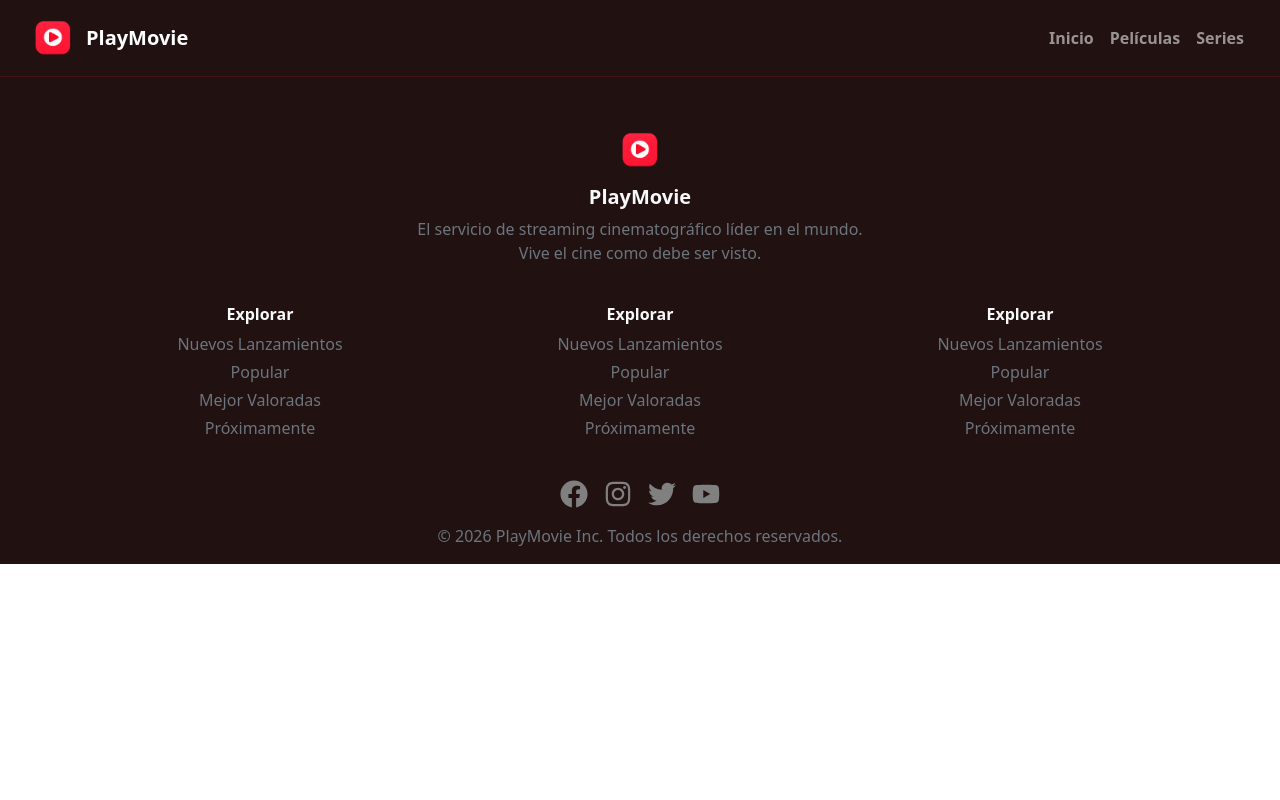
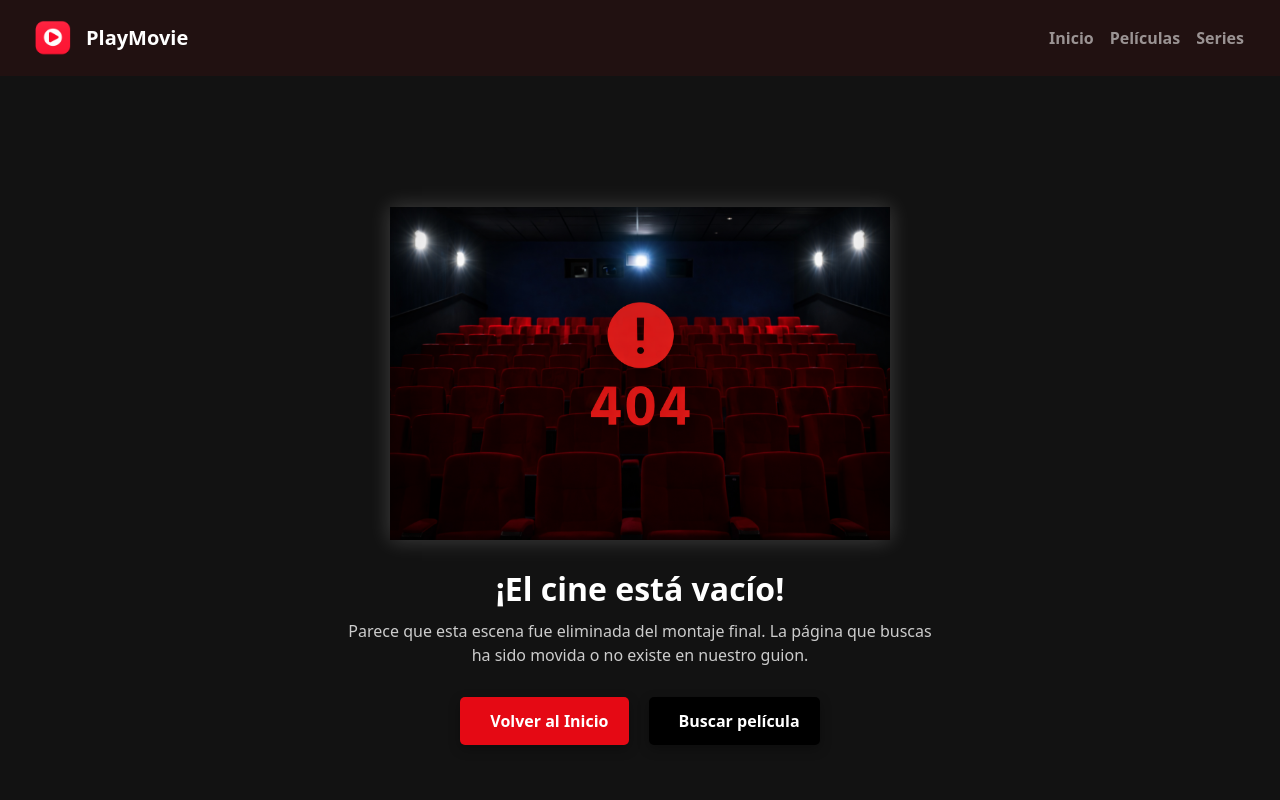
Before and after one commit to leandroblanca/PlayMovie, a React (Vite) app: page / in a window 1280 px wide. Shown: the top 800 px of the page. Built offline with nearby package versions, Linux system fonts and the light colour scheme.

Commit message:
Feature Error: Comienzo de la pagina error404

```diff
--- a/package.json
+++ b/package.json
@@ -11,6 +11,7 @@
   },
   "dependencies": {
     "@fontsource/poppins": "^5.2.7",
+    "@fortawesome/fontawesome-free": "^7.2.0",
     "bootstrap": "^5.3.8",
     "nanoid": "^5.1.6",
     "react": "^19.2.0",
--- a/src/App.jsx
+++ b/src/App.jsx
@@ -4,6 +4,7 @@ import "./index.css";
 import { Router } from 'react-router'
 import Nav from "./componentes/Nav";
 import Footer from "./componentes/Footer";
+import Error404 from "./pages/Error404"
 
 function App() {
 
@@ -16,6 +17,9 @@ function App() {
         <Route path="/inicio" element={<h1>Inicio</h1>} />
         <Route path="/peliculas" element={<h1>Películas</h1>} />
         <Route path="/series" element={<h1>Series</h1>} />
+        <Route path="*" element={<Error404 />} />
+
+
     </Routes>
     <Footer />
     </BrowserRouter>
--- /dev/null
+++ b/src/pages/Error404.css
@@ -0,0 +1,73 @@
+/* Error404.css */
+.error-container {
+  text-align: center;
+  background-color: #121212;
+  color: white;
+  padding: 40px 20px;
+  min-height: 100vh;
+  display: flex;
+  flex-direction: column;
+  justify-content: center;
+  align-items: center;
+}
+
+.error-image {
+  max-width: 500px;
+  width: 100%;
+  box-shadow: 0 0 20px rgba(255, 255, 255, 0.2);
+  margin-bottom: 30px;
+}
+
+.error-title {
+  font-size: 2rem;
+  font-weight: bold;
+  margin-bottom: 10px;
+}
+
+.error-subtitle {
+  font-size: 1rem;
+  color: #ccc;
+  max-width: 600px;
+  margin-bottom: 30px;
+}
+
+.error-buttons {
+  display: flex;
+  gap: 20px;
+  flex-wrap: wrap;
+  justify-content: center;
+}
+
+.btn {
+  padding: 12px 20px;
+  font-size: 1rem;
+  font-weight: bold;
+  border: none;
+  border-radius: 5px;
+  cursor: pointer;
+  box-shadow: 0 4px 12px rgba(0, 0, 0, 0.3);
+  transition: all 0.3s ease;
+  display: flex;
+  align-items: center;
+  gap: 10px;
+}
+
+.btn.red {
+  background-color: #e50914;
+  color: white;
+}
+
+.btn.red:hover {
+  background-color: #b00610;
+  transform: scale(1.05);
+}
+
+.btn.black {
+  background-color: #000;
+  color: white;
+}
+
+.btn.black:hover {
+  background-color: #333;
+  transform: scale(1.05);
+}
--- /dev/null
+++ b/src/pages/Error404.jsx
@@ -0,0 +1,26 @@
+// Error404.jsx
+import React from 'react';
+import './Error404.css';
+import errorImage from '../assets/error404-cine.png'; // Asegurate de tener la imagen en esta ruta
+
+const Error404 = () => {
+  return (
+    <div className="error-container">
+      <img src={errorImage} alt="Error 404" className="error-image" />
+      <h1 className="error-title">¡El cine está vacío!</h1>
+      <p className="error-subtitle">
+        Parece que esta escena fue eliminada del montaje final. La página que buscas ha sido movida o no existe en nuestro guion.
+      </p>
+      <div className="error-buttons">
+        <button className="btn red">
+          <i className="fas fa-home"></i> Volver al Inicio
+        </button>
+        <button className="btn black">
+          <i className="fas fa-search"></i> Buscar película
+        </button>
+      </div>
+    </div>
+  );
+};
+
+export default Error404;
```
Also changed, not shown: src/assets/error404-cine.png (added), 1 other file (tests, documents, lock files or other folders).
